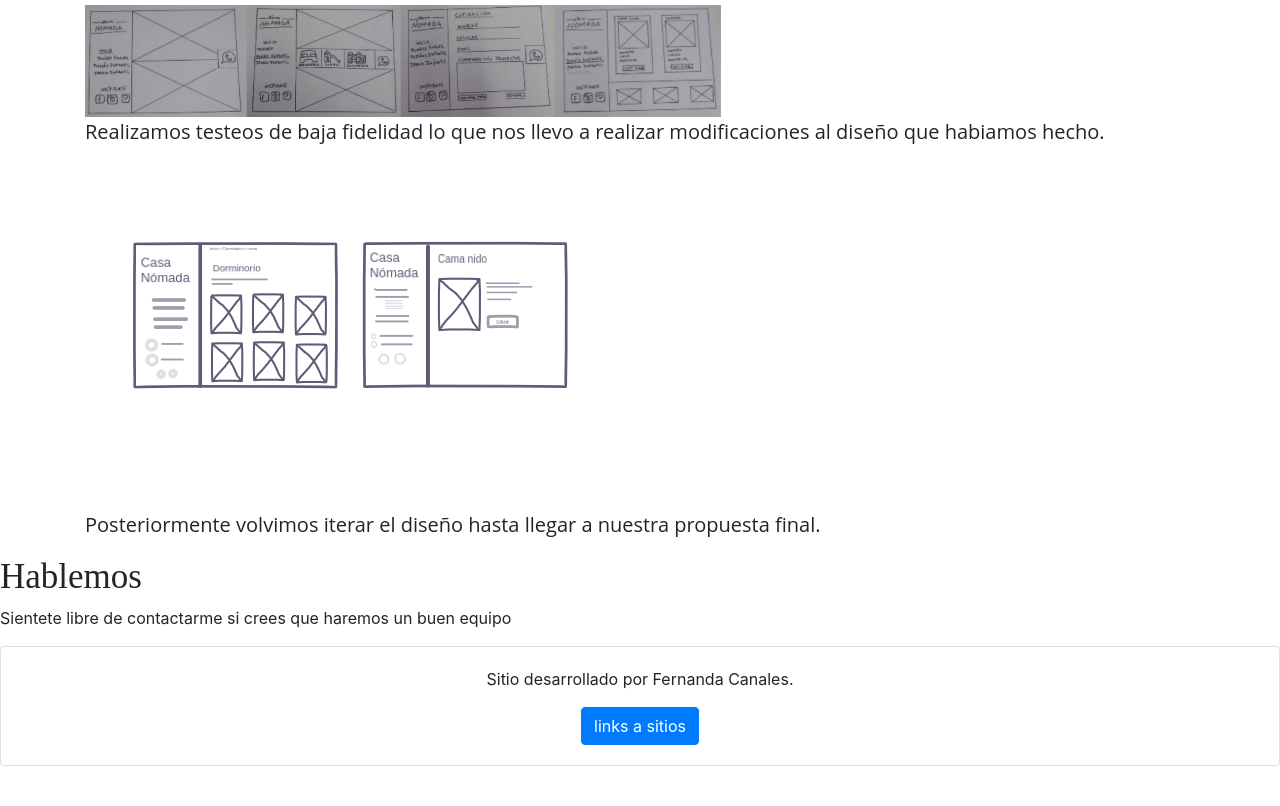
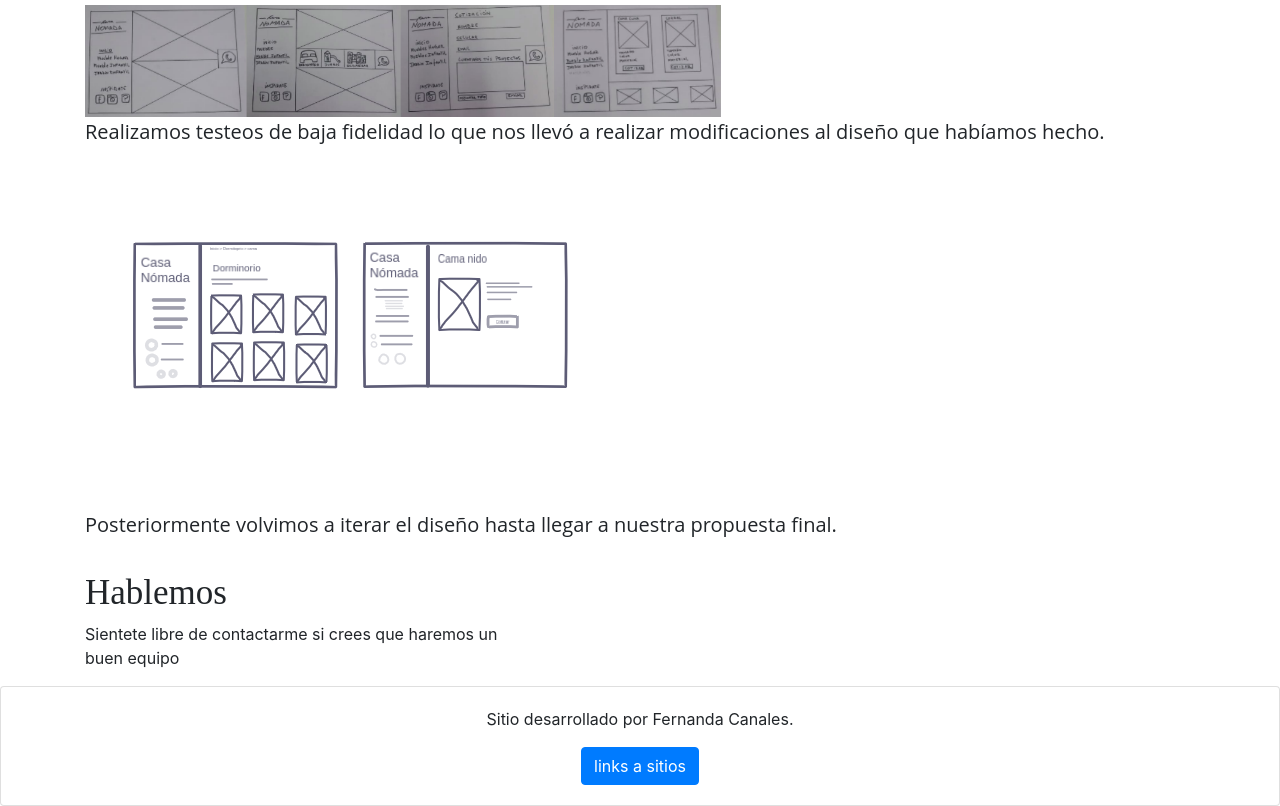
Before and after one commit to majosalazar/portafolio, a plain HTML site: page casaNomada.html in a window 1280 px wide. Shown: the part 3118-3924 px from the top of the page. Before the commit the page ends 3884 px from the top, so only its background shows below. Drawn offline with nearby package versions, Linux system fonts and the light colour scheme.

Commit message:
se me quedo

```diff
--- a/casaNomada.html
+++ b/casaNomada.html
@@ -142,7 +142,7 @@
 			</div>
 			<div class="row">
 				<div class="col">
-					<p class="paragraph">Realizamos testeos de baja fidelidad lo que nos llevo a realizar modificaciones al diseño que habiamos hecho.</p>
+					<p class="paragraph">Realizamos testeos de baja fidelidad lo que nos llevó a realizar modificaciones al diseño que habíamos hecho.</p>
 				</div>
 			</div>
 			<div class="row">
@@ -152,7 +152,16 @@
 			</div>
 			<div class="row">
 				<div class="col">
-					<p class="paragraph">Posteriormente volvimos iterar el diseño hasta llegar a nuestra propuesta final.</p>
+					<p class="paragraph">Posteriormente volvimos a iterar el diseño hasta llegar a nuestra propuesta final.</p>
+				</div>
+			</div>
+		</div>
+	</section>
+	<section>
+		<div class="container">
+			<div class="row">
+				<div class="col">
+					<p class="</p>
 				</div>
 			</div>
 		</div>
```
